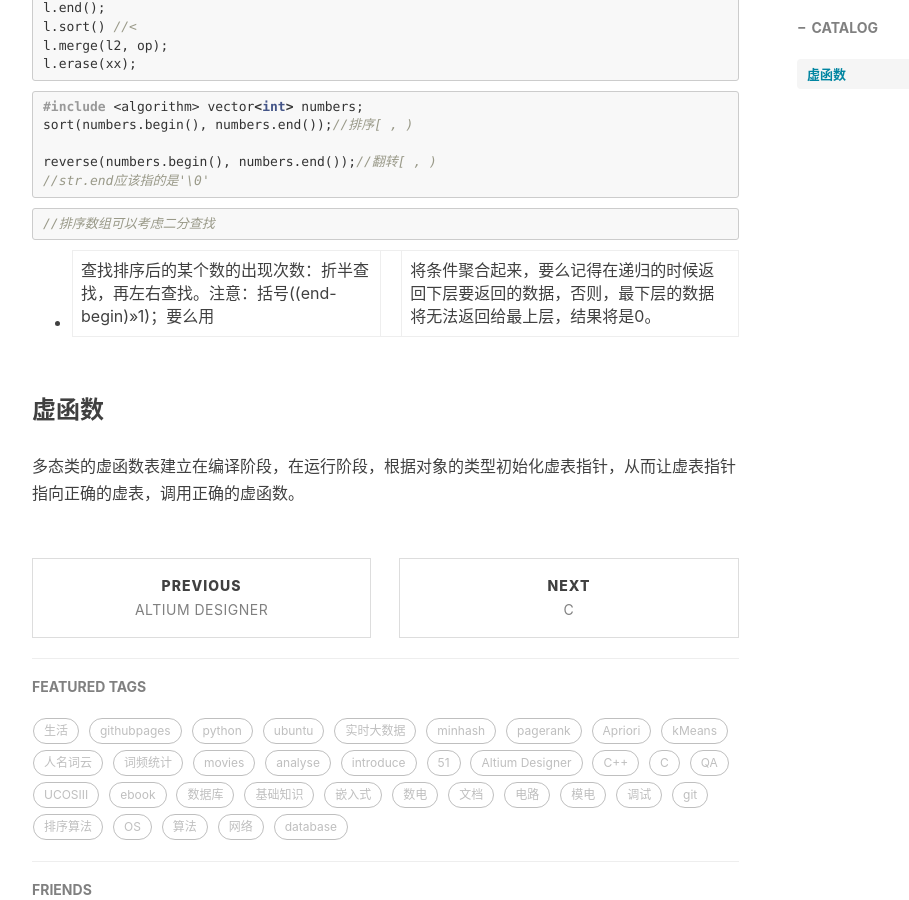
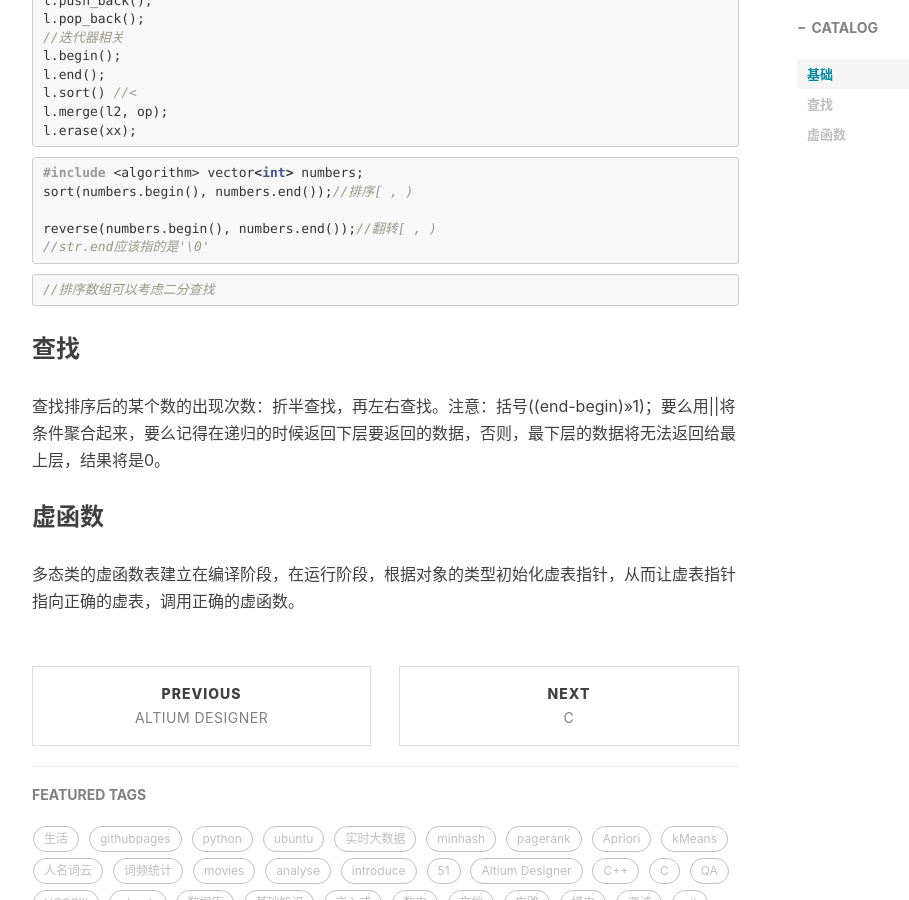
Before and after one commit to anchor2017/anchor2017.github.io, a Jekyll site: the page built from _posts/2020-03-31-C++-2020.md, in a window 1280 px wide and 900 px high, scrolled down 3206 px. Shown: the whole window, without its empty margins (233-1142 px from the left). Built offline with Jekyll 4.4.1, drawn with Linux system fonts in a browser that asks for light colours; nearby versions of some CDN libraries; comment, search, counter and statistics services are not loaded.

Commit message:
Update 2020-03-31-C++-2020.md

````diff
--- a/_posts/2020-03-31-C++-2020.md
+++ b/_posts/2020-03-31-C++-2020.md
@@ -10,6 +10,7 @@ tags:
     - C++
 ---
 
+### 基础
 
 ```c++
 // 接收一行字符串
@@ -211,8 +212,8 @@ reverse(numbers.begin(), numbers.end());//翻转[ , )
 ```
 
 
-
-- 查找排序后的某个数的出现次数：折半查找，再左右查找。注意：括号((end-begin)>>1)；要么用||将条件聚合起来，要么记得在递归的时候返回下层要返回的数据，否则，最下层的数据将无法返回给最上层，结果将是0。
+### 查找
+查找排序后的某个数的出现次数：折半查找，再左右查找。注意：括号((end-begin)>>1)；要么用||将条件聚合起来，要么记得在递归的时候返回下层要返回的数据，否则，最下层的数据将无法返回给最上层，结果将是0。
 
 
 ### 虚函数
````
